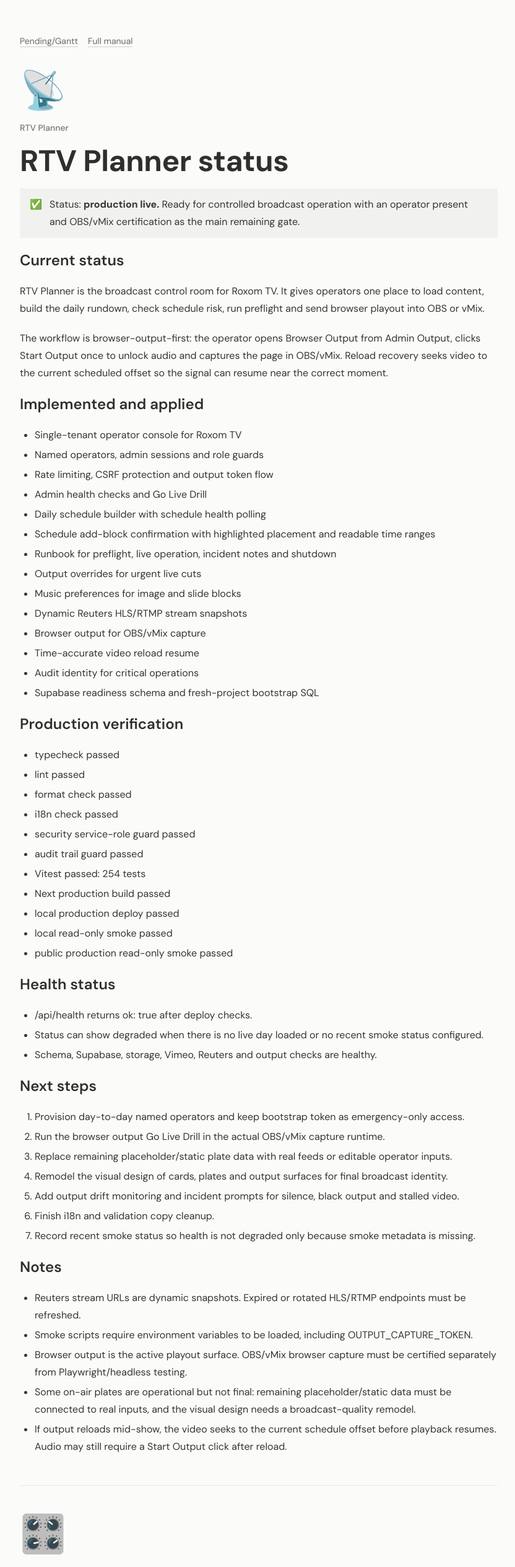
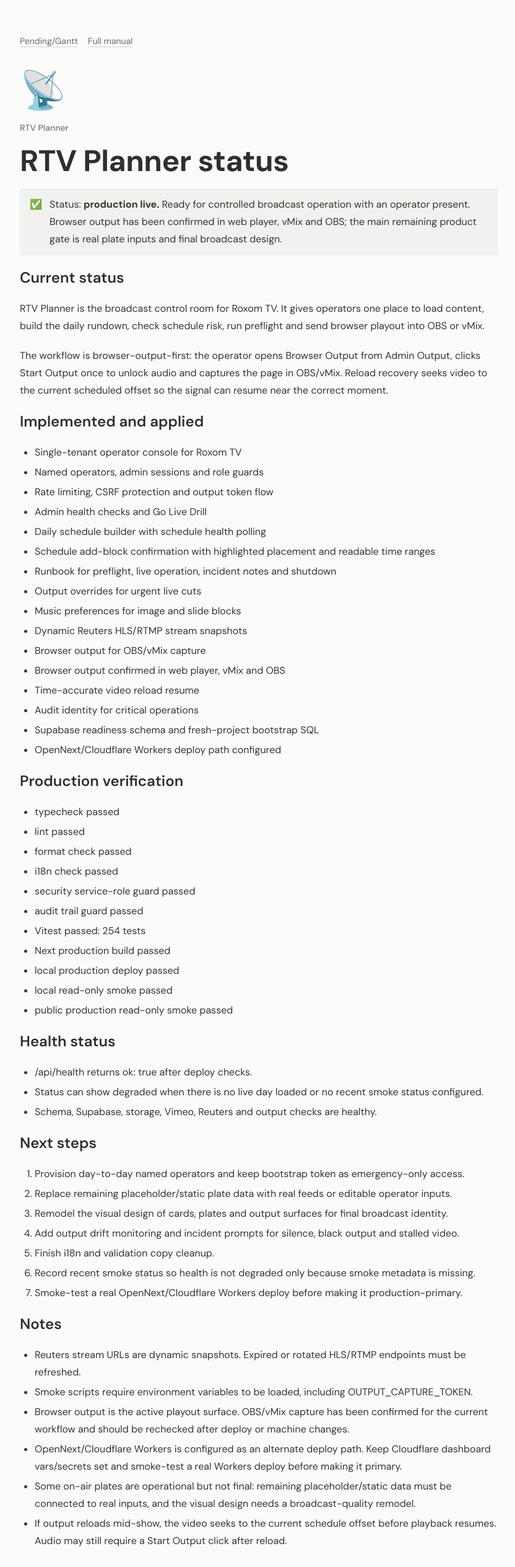
Before and after one commit to diegodella1/Broadcast-Planner, a Next.js app: page /notion in a window 1280 px wide. Shown: the top 2528 px of the page at 62% size, without its empty margins (222-1054 px from the left). Built offline with nearby package versions, Linux system fonts and the light colour scheme; no server answers.

Commit message:
Update production status docs

```diff
--- a/app/manual/page.tsx
+++ b/app/manual/page.tsx
@@ -64,9 +64,10 @@
 
 const limits = [
   "Production app is live and usable with an operator present.",
-  "OBS/vMix must still be certified on the actual capture machine before unattended operation.",
+  "Browser output has been confirmed through web player, vMix and OBS.",
   "Some on-air plates still need real data inputs or editable operator inputs.",
   "The final broadcast plate design still needs a visual remodel.",
+  "OpenNext/Cloudflare Workers is configured as an alternate deploy path but still needs a real Workers smoke before becoming primary.",
   "Browser audio requires one operator click after load or reload.",
   "Reuters endpoints are dynamic; refresh expired URLs before or during air.",
   "Fallback assets are required for reliable unattended operation.",
@@ -74,10 +75,12 @@
 ]
 
 const recentUpdates = [
+  "Browser output was confirmed in the web player, vMix and OBS.",
   "Schedule now highlights the block that was just created.",
   "Calendar blocks show start/end ranges and a readable duration chip.",
   "Gaps show their full time range so operators can fill the right window faster.",
-  "Supabase bootstrap SQL is available for setting up a fresh backend."
+  "Supabase bootstrap SQL is available for setting up a fresh backend.",
+  "OpenNext/Cloudflare Workers deploy scripts are configured for alternate production validation."
 ]
 
 export default function ManualPage() {
--- a/app/notion/page.tsx
+++ b/app/notion/page.tsx
@@ -13,9 +13,11 @@
   "Music preferences for image and slide blocks",
   "Dynamic Reuters HLS/RTMP stream snapshots",
   "Browser output for OBS/vMix capture",
+  "Browser output confirmed in web player, vMix and OBS",
   "Time-accurate video reload resume",
   "Audit identity for critical operations",
-  "Supabase readiness schema and fresh-project bootstrap SQL"
+  "Supabase readiness schema and fresh-project bootstrap SQL",
+  "OpenNext/Cloudflare Workers deploy path configured"
 ]
 
 const verification = [
@@ -34,12 +36,12 @@
 
 const nextSteps = [
   "Provision day-to-day named operators and keep bootstrap token as emergency-only access.",
-  "Run the browser output Go Live Drill in the actual OBS/vMix capture runtime.",
   "Replace remaining placeholder/static plate data with real feeds or editable operator inputs.",
   "Remodel the visual design of cards, plates and output surfaces for final broadcast identity.",
   "Add output drift monitoring and incident prompts for silence, black output and stalled video.",
   "Finish i18n and validation copy cleanup.",
-  "Record recent smoke status so health is not degraded only because smoke metadata is missing."
+  "Record recent smoke status so health is not degraded only because smoke metadata is missing.",
+  "Smoke-test a real OpenNext/Cloudflare Workers deploy before making it production-primary."
 ]
 
 const operationSteps = [
@@ -174,7 +176,8 @@
 
             <Callout>
               Status: <strong>production live.</strong> Ready for controlled broadcast operation
-              with an operator present and OBS/vMix certification as the main remaining gate.
+              with an operator present. Browser output has been confirmed in web player, vMix and
+              OBS; the main remaining product gate is real plate inputs and final broadcast design.
             </Callout>
 
             <h2 className={h2Class}>Current status</h2>
@@ -232,8 +235,13 @@
                 OUTPUT_CAPTURE_TOKEN.
               </li>
               <li>
-                Browser output is the active playout surface. OBS/vMix browser capture must be
-                certified separately from Playwright/headless testing.
+                Browser output is the active playout surface. OBS/vMix capture has been confirmed
+                for the current workflow and should be rechecked after deploy or machine changes.
+              </li>
+              <li>
+                OpenNext/Cloudflare Workers is configured as an alternate deploy path. Keep
+                Cloudflare dashboard vars/secrets set and smoke-test a real Workers deploy before
+                making it primary.
               </li>
               <li>
                 Some on-air plates are operational but not final: remaining placeholder/static data
--- a/app/pending/page.tsx
+++ b/app/pending/page.tsx
@@ -33,18 +33,36 @@
     status: "Done"
   },
   {
+    title: "OBS/vMix capture validation",
+    detail:
+      "Browser output has been confirmed through the web player, vMix and OBS with the current capture flow.",
+    status: "Done"
+  },
+  {
     title: "Migration kit",
     detail:
       "The downloadable production bundle includes environment values and a Supabase bootstrap SQL for a fresh backend.",
+    status: "Done"
+  },
+  {
+    title: "OpenNext/Cloudflare deploy path",
+    detail:
+      "Cloudflare Workers config and deploy scripts are present with dashboard vars preserved; smoke it before making it primary.",
     status: "Done"
   }
 ]
 
 const nextWork: Item[] = [
   {
-    title: "OBS/vMix capture certification",
+    title: "Real plate inputs",
     detail:
-      "Run the Go Live Drill on the real capture machine and confirm video, audio and reload recovery in the actual runtime.",
+      "Connect remaining plates/cards to real feeds or editable operator inputs instead of placeholder/static data.",
+    status: "Next"
+  },
+  {
+    title: "On-air plate redesign",
+    detail:
+      "Remodel the visual language of cards, plates and output surfaces so the channel feels broadcast-ready.",
     status: "Next"
   },
   {
@@ -56,18 +74,6 @@
     title: "Output alerts",
     detail:
       "Turn drift, stalled, waiting, silence and media error states into clear operator alerts.",
-    status: "Next"
-  },
-  {
-    title: "Real plate inputs",
-    detail:
-      "Connect remaining plates/cards to real feeds or editable operator inputs instead of placeholder/static data.",
-    status: "Next"
-  },
-  {
-    title: "On-air plate redesign",
-    detail:
-      "Remodel the visual language of cards, plates and output surfaces so the channel feels broadcast-ready.",
     status: "Next"
   },
   {
@@ -101,11 +107,11 @@
 ]
 
 const risks = [
-  "Actual OBS/vMix runtime still needs human certification before unattended operation.",
   "Browser audio needs one operator click after load or reload.",
   "Reuters URLs can expire and must be refreshed before or during air.",
   "Remaining placeholder plate data must be replaced before final programming handoff.",
   "The current output is operational; final plate design still needs a broadcast-quality remodel.",
+  "Cloudflare Workers/OpenNext should be smoke-tested before becoming the primary production path.",
   "Fallback assets must stay ready for unattended operation."
 ]
 
@@ -123,7 +129,7 @@
           </h1>
           <p className="mt-4 max-w-3xl text-base leading-7 text-white/65">
             Current shipping status for RTV Planner. The core product is live; the remaining work is
-            certification, real plate inputs, output design polish and broadcast automation.
+            real plate inputs, output design polish, smoke visibility and broadcast automation.
           </p>
           <div className="mt-5 flex flex-wrap gap-2">
             <Link className="btn-secondary" href="/manual">
```
Also changed, not shown: 3 other files (tests, documents, lock files or other folders).
